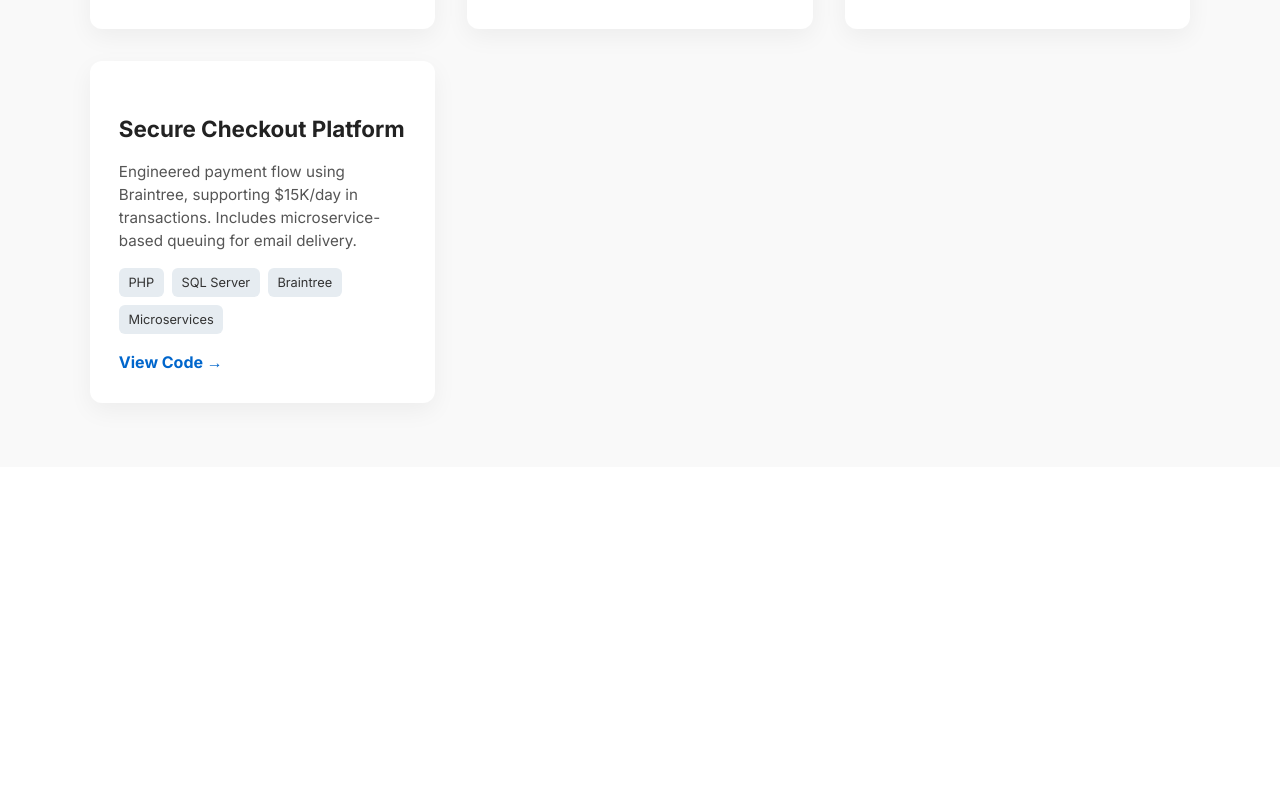
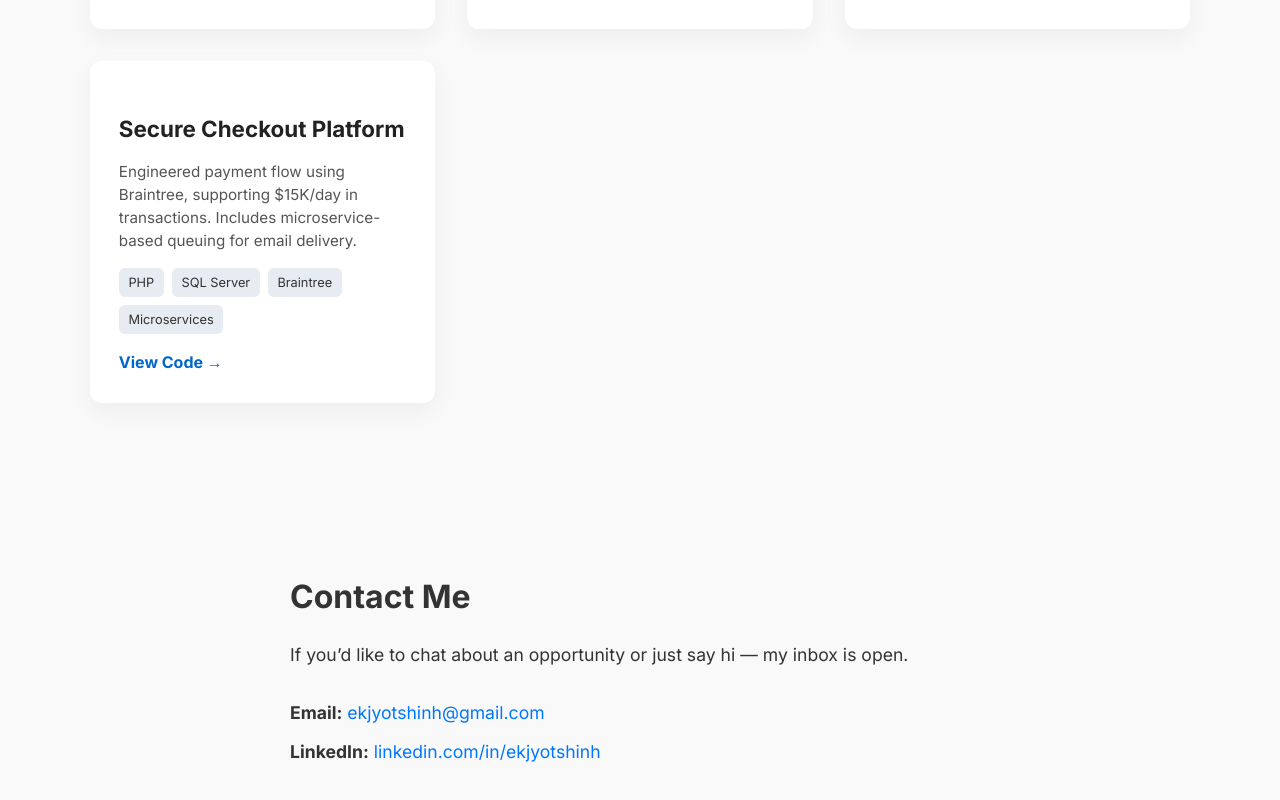
Before and after one commit to ekjyotshinh/portfolio, a React (Vite) app: page / in a window 1280 px wide. Shown: the part 1824-2624 px from the top of the page. Before the commit the page ends 2291 px from the top, so only its background shows below. Built offline with nearby package versions, Linux system fonts and the light colour scheme.

Commit message:
added a contact section --- more to follow

```diff
--- a/src/App.jsx
+++ b/src/App.jsx
@@ -3,6 +3,7 @@ import Navbar from './components/Navbar/Navbar'
 import Hero from './components/Hero/Hero'
 import About from './components/About/About'
 import Projects from './components/Projects/Projects'
+import Contact from './components/Contact/Contact';
 function App() {
   return (
     <>
@@ -10,6 +11,7 @@ function App() {
       <Hero />
       <About />
       <Projects />
+      <Contact />
     </>
   )
 }
--- /dev/null
+++ b/src/components/Contact/Contact.css
@@ -0,0 +1,38 @@
+.contact {
+    padding: 80px 20px;
+    background-color: #f9f9f9;
+    color: #333;
+    text-align: left;
+}
+
+.contact-content {
+    max-width: 700px;
+    margin: 0 auto;
+}
+
+.contact h2 {
+    font-size: 2rem;
+    margin-bottom: 20px;
+}
+
+.contact p {
+    font-size: 1.1rem;
+    line-height: 1.6;
+}
+
+.contact-details {
+    margin-top: 30px;
+}
+
+.contact-details p {
+    margin: 10px 0;
+}
+
+.contact-details a {
+    color: #0077ff;
+    text-decoration: none;
+}
+
+.contact-details a:hover {
+    text-decoration: underline;
+}
--- /dev/null
+++ b/src/components/Contact/Contact.jsx
@@ -0,0 +1,21 @@
+import React from 'react';
+import './Contact.css';
+
+const Contact = () => {
+  return (
+    <section className="contact" id="contact">
+      <div className="contact-content">
+        <h2>Contact Me</h2>
+        <p>If you’d like to chat about an opportunity or just say hi — my inbox is open.</p>
+
+        <div className="contact-details">
+          <p><strong>Email:</strong> <a href="mailto:ekjyotshinh@gmail.com">ekjyotshinh@gmail.com</a></p>
+          <p><strong>LinkedIn:</strong> <a href="https://linkedin.com/in/ekjyotshinh" target="_blank" rel="noopener noreferrer">linkedin.com/in/ekjyotshinh</a></p>
+        </div>
+
+      </div>
+    </section>
+  );
+};
+
+export default Contact;
```
